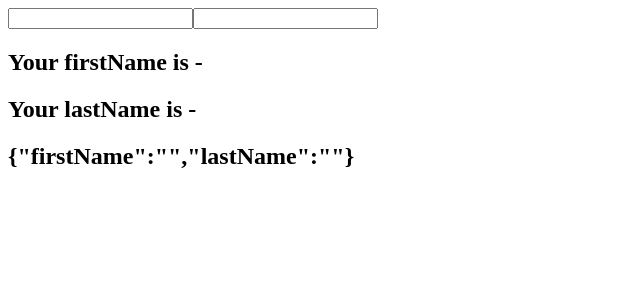
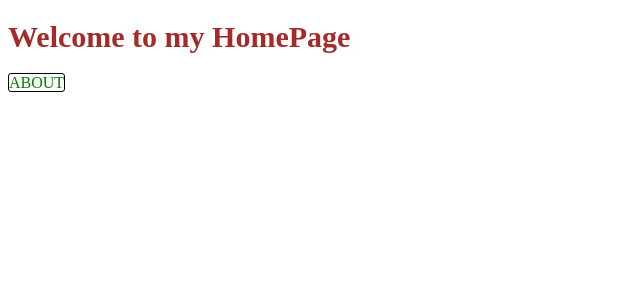
Before and after one commit to Ajdev11/hooks, a React (Create React App) app: page /home in a window 1280 px wide. Shown: the top 300 px of the page, without its empty margins (0-640 px from the left). Built offline with nearby package versions, Linux system fonts and the light colour scheme.

Commit message:
React Router

```diff
--- a/package.json
+++ b/package.json
@@ -6,8 +6,10 @@
     "@testing-library/jest-dom": "^5.16.5",
     "@testing-library/react": "^13.3.0",
     "@testing-library/user-event": "^13.5.0",
+    "axios": "^0.27.2",
     "react": "^18.2.0",
     "react-dom": "^18.2.0",
+    "react-router-dom": "^6.3.0",
     "react-scripts": "5.0.1",
     "web-vitals": "^2.1.4"
   },
--- a/src/App.js
+++ b/src/App.js
@@ -1,7 +1,8 @@
 import React, { Component } from "react";
+import "./index.css"
 //import HooksCounter from "./HooksComponents/HooksCounter";
 //import HooksCounter2 from "./HooksComponents/HooksCounter2";
-import HooksCounter3 from "./HooksComponents/HooksCounter3";
+//import HooksCounter3 from "./HooksComponents/HooksCounter3";
 //import ClickCounter from "./clickCounter";
 //import MouseHover from "./Components/MouseHover";
 //import ClickCount from "./Components/clickCount";
@@ -10,6 +11,9 @@ import HooksCounter3 from "./HooksComponents/HooksCounter3";
 //import Counter from "./Components/Counter";
 //import ComponentC from "./Components/ComponentC";
 //import { UserProvider } from "./Components/userContext";
+import { Routes, Route } from "react-router-dom";
+import HomePage from "./Components/HomePage";
+import About from "./Components/About";
 
 
 class App extends Component {
@@ -32,9 +36,13 @@ class App extends Component {
       </UserProvider>
        <HooksCounter />
       <HooksCounter2 />
+      <HooksCounter3 />
       </>*/
       <>
-      <HooksCounter3 />
+        <Routes>
+          <Route path="/home" element={<HomePage />} />
+          <Route path="/about" element={<About />} />
+        </Routes>
       </>
     );
   }
--- /dev/null
+++ b/src/Components/About.jsx
@@ -0,0 +1,15 @@
+import React, { Component } from "react";
+import { NavLink } from "react-router-dom";
+
+class About extends Component {
+  render() {
+    return (
+      <>
+        <h1>Welcome to The About Page</h1>
+        <NavLink to="/home">HOME</NavLink>
+      </>
+    );
+  }
+}
+
+export default About;
--- /dev/null
+++ b/src/Components/HomePage.jsx
@@ -0,0 +1,17 @@
+import React, { Component } from "react";
+import { NavLink } from "react-router-dom";
+
+class HomePage extends Component {
+  render() {
+    return (
+      <>
+        <h1 className="Name">Welcome to my HomePage</h1>
+        <NavLink className="Link" to="/about">
+          ABOUT
+        </NavLink>
+      </>
+    );
+  }
+}
+
+export default HomePage;
--- /dev/null
+++ b/src/index.css
@@ -0,0 +1,10 @@
+.Name {
+  color: brown;
+  font-size: 30px;
+}
+.Link {
+  text-decoration: none;
+  color: green;
+  border: 1px solid black;
+  border-radius: 3px;
+}
--- a/src/index.js
+++ b/src/index.js
@@ -1,9 +1,12 @@
 import React from "react";
-import ReactDom from "react-dom/client";
+import ReactDom from "react-dom";
 import App from "./App";
+import { BrowserRouter } from "react-router-dom";
 
 const container = document.getElementById('root')
 const root = ReactDom.createRoot(container)
 root.render(
+  <BrowserRouter>
   <App />
+  </BrowserRouter>
 )
```
Also changed, not shown: 1 other file (tests, documents, lock files or other folders).
